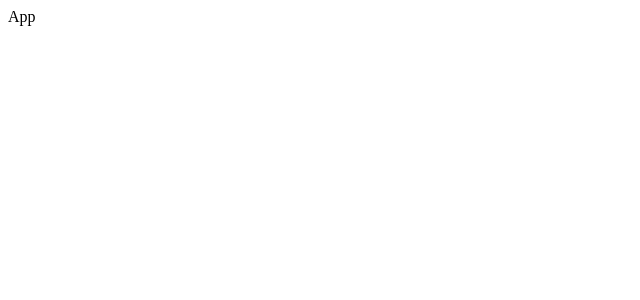
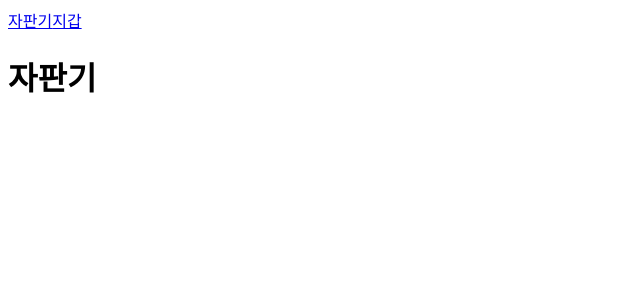
Before and after one commit to codesquad-members-2022/fe-vm, a React (Create React App) app: page /vm in a window 1280 px wide. Shown: the top 300 px of the page, without its empty margins (0-640 px from the left). Built offline with nearby package versions, Linux system fonts and the light colour scheme.

Commit message:
feat: 라우터 추가

```diff
--- a/package.json
+++ b/package.json
@@ -8,6 +8,7 @@
     "@testing-library/user-event": "^13.5.0",
     "react": "^18.1.0",
     "react-dom": "^18.1.0",
+    "react-router-dom": "^6.3.0",
     "react-scripts": "5.0.1",
     "web-vitals": "^2.1.4"
   },
--- a/src/App.jsx
+++ b/src/App.jsx
@@ -1,5 +1,22 @@
+import { BrowserRouter, Routes, Route } from "react-router-dom";
+import Home from "./routes/Home";
+import VendingMachine from "./routes/VendingMachine";
+import Wallet from "./routes/Wallet";
+import NotFound from "./routes/NotFound";
+
+
 function App() {
-    return <div>App</div>;
+    return (
+        <BrowserRouter>
+            <Routes>
+                <Route path="/" element={<Home />}>
+                    <Route path="vm" element={<VendingMachine />} />
+                    <Route path="wallet" element={<Wallet />} />
+                </Route>
+                <Route path="*" element={<NotFound />} />
+            </Routes>
+        </BrowserRouter>
+    );
 }
 
 export default App;
--- a/src/index.js
+++ b/src/index.js
@@ -1,4 +1,4 @@
-import React, { StrictMode } from "react";
+import { StrictMode } from "react";
 import ReactDOM from "react-dom/client";
 import App from "./App";
 
--- /dev/null
+++ b/src/routes/Home.jsx
@@ -0,0 +1,18 @@
+import { Outlet, Link, useLocation } from "react-router-dom";
+
+function Home() {
+    const { pathname } = useLocation();
+
+    return (
+        <>
+            <nav>
+                <Link to="/vm">자판기</Link>
+                <Link to="/wallet">지갑</Link>
+            </nav>
+            {pathname === "/" && <h1>버튼을 클릭하세요</h1>}
+            <Outlet />
+        </>
+    );
+}
+
+export default Home;
--- /dev/null
+++ b/src/routes/NotFound.jsx
@@ -0,0 +1,5 @@
+function NotFound() {
+    return <h1>Not Found</h1>;
+}
+
+export default NotFound;
--- /dev/null
+++ b/src/routes/VendingMachine.jsx
@@ -0,0 +1,5 @@
+function VendingMachine() {
+    return <h1>자판기</h1>;
+}
+
+export default VendingMachine;
--- /dev/null
+++ b/src/routes/Wallet.jsx
@@ -0,0 +1,5 @@
+function Wallet() {
+    return <h1>지갑</h1>;
+}
+
+export default Wallet;
```
Also changed, not shown: 1 other file (tests, documents, lock files or other folders).
